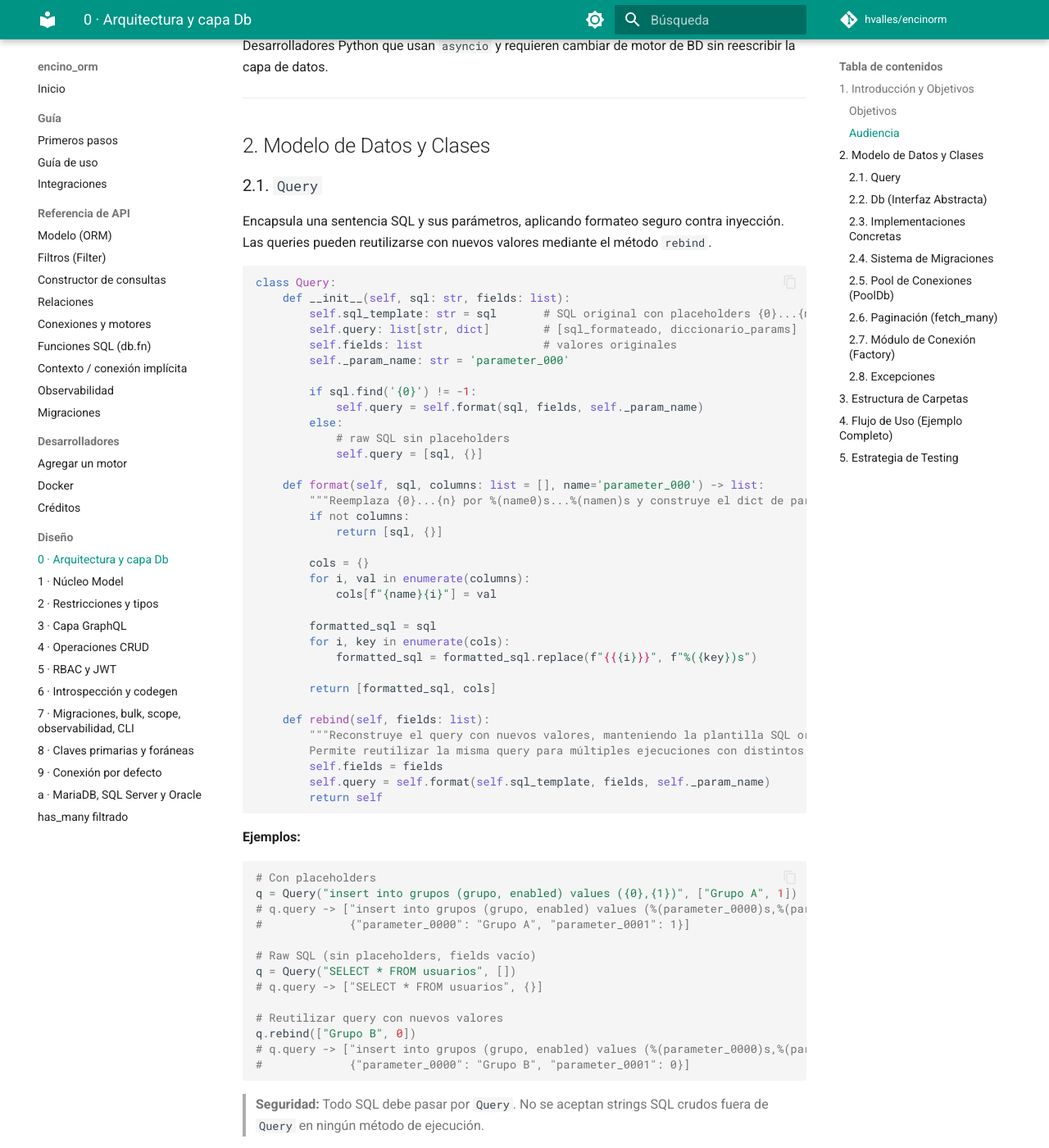
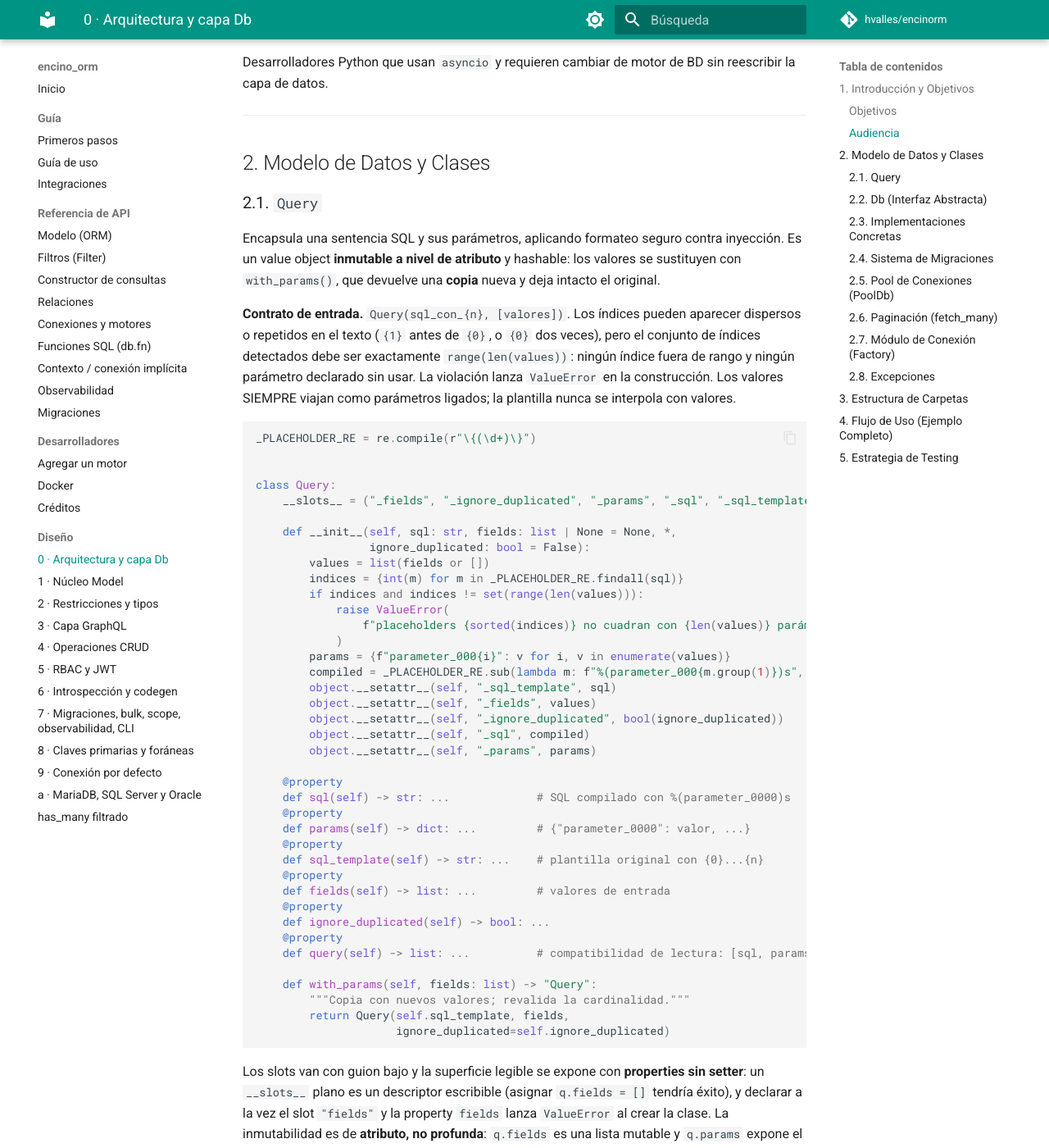
Before and after one commit to hvalles/encinorm, an MkDocs documentation site: the page built from docs/design/0-design.md, in a window 1280 px wide and 1400 px high, scrolled down 989 px. Shown: the whole window at 82% size. Built offline with MkDocs 1.6.1 and Material for MkDocs 9.7.7, drawn with Linux system fonts in a browser that asks for light colours; comment, search, counter and statistics services are not loaded; some of the changed text lies outside the part shown.

Commit message:
docs(02-03): document the new Query API and guard against rebind (D-05)
- 0-design.md §2.1 rewritten: immutable value object, cardinality rule,
  typed accessors, with_params() and a rebind -> with_params migration note
- fetch_many and the bulk-insert example use .sql/.params/with_params
- tests/test_query.py: source guard rejects any 'def rebind(' under encino_orm/
- mkdocs build --strict passes

````diff
--- a/docs/design/0-design.md
+++ b/docs/design/0-design.md
@@ -19,7 +19,7 @@ Librería asíncrona de interfaz unificada para múltiples motores de base de da
 | 5 | Sistema de migraciones DDL versionado y reproducible, con registro en BD. |
 | 6 | Pool de conexiones integrado para entornos web (FastAPI, aiohttp). |
 | 7 | Paginación de consultas mediante `fetch_many`. |
-| 8 | Query reutilizable: permite cambiar valores (`rebind`) manteniendo la plantilla SQL. |
+| 8 | Query inmutable y hashable, reutilizable con nuevos valores (`with_params`) manteniendo la plantilla SQL. |
 
 
 ### Audiencia
@@ -32,62 +32,79 @@ Desarrolladores Python que usan `asyncio` y requieren cambiar de motor de BD sin
 
 ### 2.1. `Query`
 
-Encapsula una sentencia SQL y sus parámetros, aplicando formateo seguro contra inyección. Las queries pueden reutilizarse con nuevos valores mediante el método `rebind`.
+Encapsula una sentencia SQL y sus parámetros, aplicando formateo seguro contra inyección. Es un value object **inmutable a nivel de atributo** y hashable: los valores se sustituyen con `with_params()`, que devuelve una **copia** nueva y deja intacto el original.
+
+**Contrato de entrada.** `Query(sql_con_{n}, [valores])`. Los índices pueden aparecer dispersos o repetidos en el texto (`{1}` antes de `{0}`, o `{0}` dos veces), pero el conjunto de índices detectados debe ser exactamente `range(len(values))`: ningún índice fuera de rango y ningún parámetro declarado sin usar. La violación lanza `ValueError` en la construcción. Los valores SIEMPRE viajan como parámetros ligados; la plantilla nunca se interpola con valores.
 
 ```python
+_PLACEHOLDER_RE = re.compile(r"\{(\d+)\}")
+
+
 class Query:
-    def __init__(self, sql: str, fields: list):
-        self.sql_template: str = sql       # SQL original con placeholders {0}...{n}
-        self.query: list[str, dict]        # [sql_formateado, diccionario_params]
-        self.fields: list                  # valores originales
-        self._param_name: str = 'parameter_000'
+    __slots__ = ("_fields", "_ignore_duplicated", "_params", "_sql", "_sql_template")
 
-        if sql.find('{0}') != -1:
-            self.query = self.format(sql, fields, self._param_name)
-        else:
-            # raw SQL sin placeholders
-            self.query = [sql, {}]
+    def __init__(self, sql: str, fields: list | None = None, *,
+                 ignore_duplicated: bool = False):
+        values = list(fields or [])
+        indices = {int(m) for m in _PLACEHOLDER_RE.findall(sql)}
+        if indices and indices != set(range(len(values))):
+            raise ValueError(
+                f"placeholders {sorted(indices)} no cuadran con {len(values)} parámetros"
+            )
+        params = {f"parameter_000{i}": v for i, v in enumerate(values)}
+        compiled = _PLACEHOLDER_RE.sub(lambda m: f"%(parameter_000{m.group(1)})s", sql)
+        object.__setattr__(self, "_sql_template", sql)
+        object.__setattr__(self, "_fields", values)
+        object.__setattr__(self, "_ignore_duplicated", bool(ignore_duplicated))
+        object.__setattr__(self, "_sql", compiled)
+        object.__setattr__(self, "_params", params)
 
-    def format(self, sql, columns: list = [], name='parameter_000') -> list:
-        """Reemplaza {0}...{n} por %(name0)s...%(namen)s y construye el dict de parámetros."""
-        if not columns:
-            return [sql, {}]
+    @property
+    def sql(self) -> str: ...             # SQL compilado con %(parameter_0000)s
+    @property
+    def params(self) -> dict: ...         # {"parameter_0000": valor, ...}
+    @property
+    def sql_template(self) -> str: ...    # plantilla original con {0}...{n}
+    @property
+    def fields(self) -> list: ...         # valores de entrada
+    @property
+    def ignore_duplicated(self) -> bool: ...
+    @property
+    def query(self) -> list: ...          # compatibilidad de lectura: [sql, params]
 
-        cols = {}
-        for i, val in enumerate(columns):
-            cols[f"{name}{i}"] = val
+    def with_params(self, fields: list) -> "Query":
+        """Copia con nuevos valores; revalida la cardinalidad."""
+        return Query(self.sql_template, fields,
+                     ignore_duplicated=self.ignore_duplicated)
+```
 
-        formatted_sql = sql
-        for i, key in enumerate(cols):
-            formatted_sql = formatted_sql.replace(f"{{{i}}}", f"%({key})s")
-
-        return [formatted_sql, cols]
-
-    def rebind(self, fields: list):
-        """Reconstruye el query con nuevos valores, manteniendo la plantilla SQL original.
-        Permite reutilizar la misma query para múltiples ejecuciones con distintos datos."""
-        self.fields = fields
-        self.query = self.format(self.sql_template, fields, self._param_name)
-        return self
-```
+Los slots van con guion bajo y la superficie legible se expone con **properties sin setter**: un `__slots__` plano es un descriptor escribible (asignar `q.fields = []` tendría éxito), y declarar a la vez el slot `"fields"` y la property `fields` lanza `ValueError` al crear la clase. La inmutabilidad es de **atributo, no profunda**: `q.fields` es una lista mutable y `q.params` expone el dict interno por referencia, así que `q.fields.append(v)` no lanza; es un uso NO soportado que además invalida el hash (que se calcula del estado vivo). Otra limitación conocida: un `{n}` dentro de un literal de cadena se interpreta como placeholder; esta versión no parsea literales SQL.
 
 **Ejemplos:**
 
 ```python
 # Con placeholders
 q = Query("insert into grupos (grupo, enabled) values ({0},{1})", ["Grupo A", 1])
-# q.query -> ["insert into grupos (grupo, enabled) values (%(parameter_0000)s,%(parameter_0001)s)",
-#             {"parameter_0000": "Grupo A", "parameter_0001": 1}]
+# q.sql    -> "insert into grupos (grupo, enabled) values (%(parameter_0000)s,%(parameter_0001)s)"
+# q.params -> {"parameter_0000": "Grupo A", "parameter_0001": 1}
+
+# Índices dispersos y duplicados
+q = Query("a={1} AND b={0} OR c={0}", [10, 20])
+# q.sql -> "a=%(parameter_0001)s AND b=%(parameter_0000)s OR c=%(parameter_0000)s"
 
 # Raw SQL (sin placeholders, fields vacío)
 q = Query("SELECT * FROM usuarios", [])
-# q.query -> ["SELECT * FROM usuarios", {}]
+# q.sql    -> "SELECT * FROM usuarios"
+# q.params -> {}
 
-# Reutilizar query con nuevos valores
-q.rebind(["Grupo B", 0])
-# q.query -> ["insert into grupos (grupo, enabled) values (%(parameter_0000)s,%(parameter_0001)s)",
-#             {"parameter_0000": "Grupo B", "parameter_0001": 0}]
+# Reutilizar la plantilla con nuevos valores: devuelve una COPIA
+q2 = q.with_params(["Grupo B", 0])
+# q2.sql -> "insert into grupos (grupo, enabled) values (%(parameter_0000)s,%(parameter_0001)s)"
+# q2.params -> {"parameter_0000": "Grupo B", "parameter_0001": 0}
+# q sigue intacta
 ```
+
+> **Migración:** `rebind` se eliminó en 0.3.0 (ruptura limpia, sin shims). Su sustituto es `with_params()`, que **devuelve una copia** en vez de mutar el objeto en sitio. La igualdad y el hash se calculan sobre `(plantilla_sql, valores)`; el flag `ignore_duplicated` queda excluido a propósito.
 
 > **Seguridad:** Todo SQL debe pasar por `Query`. No se aceptan strings SQL crudos fuera de `Query` en ningún método de ejecución.
 
@@ -292,8 +309,8 @@ async def fetch_many(self, qry: Query, limit: int, page: int) -> list[dict]:
     offset = (page - 1) * limit.
     page es 1-indexado."""
     offset = (page - 1) * limit
-    paginated_sql = self._apply_limit_offset(qry.query[0], limit, offset)
-    return await self.fetch_all(Query(paginated_sql, list(qry.query[1].values())))
+    paginated_sql = self._apply_limit_offset(qry.sql, limit, offset)
+    return await self.fetch_all(Query(paginated_sql, list(qry.params.values())))
 ```
 
 **Ejemplo:**
@@ -391,11 +408,11 @@ async def ejemplo_basico():
     q2 = db.insert("usuarios", {"nombre": "Héctor", "activo": 1}, ignore_duplicated=True)
     await db.execute(q2)
 
-    # Insert masivo con Query reutilizable
-    q_tpl = Query("insert into usuarios (nombre, activo) values ({0},{1})", [])
-    for nombre in ["Ana", "Luis", "María"]:
-        q_tpl.rebind([nombre, 1])
-        await db.execute(q_tpl)
+    # Insert masivo con Query reutilizable (with_params devuelve una copia)
+    q_tpl = Query("insert into usuarios (nombre, activo) values ({0},{1})", ["Ana", 1])
+    await db.execute(q_tpl)
+    for nombre in ["Luis", "María"]:
+        await db.execute(q_tpl.with_params([nombre, 1]))
 
     # Paginación
     pagina1 = await db.fetch_many(Query("SELECT * FROM usuarios ORDER BY id", []), limit=2, page=1)
````
Also changed, not shown: 1 other file.
